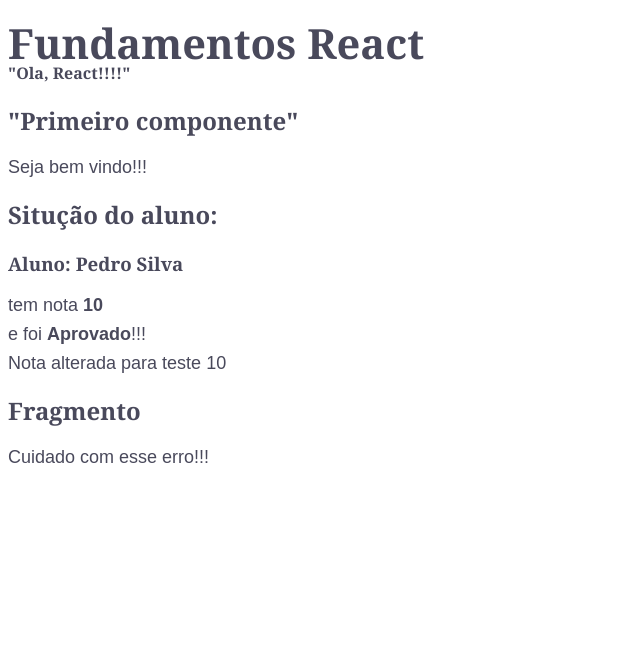
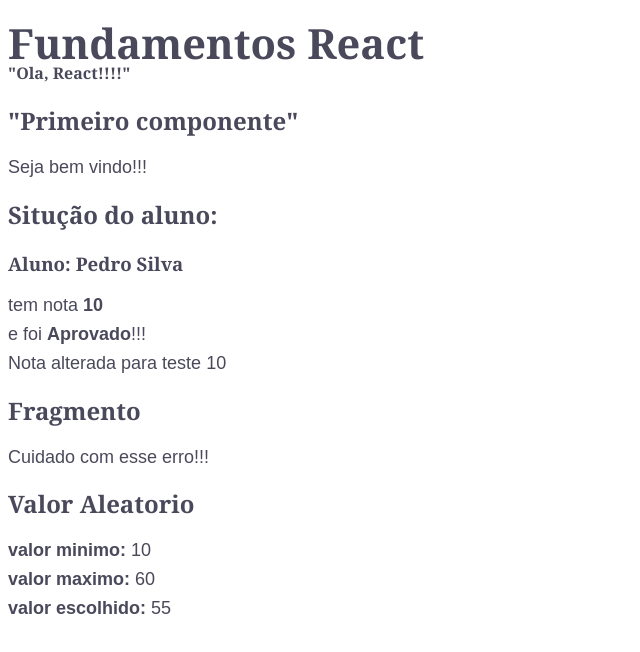
Before and after one commit to mrcomputer2018/primeiro, a React (Create React App) app: page / in a window 1280 px wide. Shown: the top 652 px of the page, without its empty margins (0-640 px from the left). Built offline with nearby package versions, Linux system fonts and the light colour scheme.

Commit message:
componente aleatorio

```diff
--- a/src/app.jsx
+++ b/src/app.jsx
@@ -3,6 +3,7 @@
 import Primeiro from "./components/basicos/Primeiro"
 import ComParametro from "./components/basicos/ComParametro"
 import Fragmento from "./components/basicos/Fragmento"
+import Aleatorio from "./components/basicos/Aleatorio"
 
 function App(props) {
     return (
@@ -16,6 +17,7 @@
                 subtitulo="Pedro Silva"
                 nota={10} />
             <Fragmento />
+            <Aleatorio min={10} max={60}/>
         </div>
     )
 }
--- /dev/null
+++ b/src/components/basicos/Aleatorio.jsx
@@ -0,0 +1,18 @@
+import React from "react"
+
+const Aleatorio = (props) => {
+    const min = props.min
+    const max = props.max
+    const aleatorio = parseInt(Math.random() * (max - min)) + min
+
+    return (
+        <div>
+            <h2>Valor Aleatorio</h2>
+            <p><strong>valor minimo: </strong>{ min }</p>
+            <p><strong>valor maximo: </strong>{ max }</p>
+            <p><strong>valor escolhido: </strong>{ aleatorio }</p>
+        </div>
+    )
+}
+
+export default Aleatorio;
```
